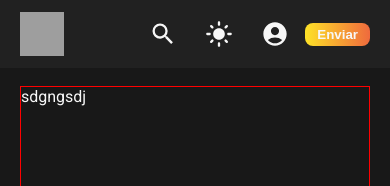
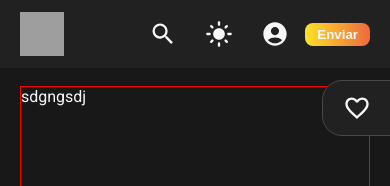
Before and after one commit to BeeSocy/beesocy, a React (Vite) app: page /image/view/1 in a window 390 px wide. Shown: the top 186 px of the page. Built offline with nearby package versions, Linux system fonts and the light colour scheme; grey boxes are pictures that could not be loaded.

Commit message:
UnBodyBar

```diff
--- a/src/pages/ImageVisualization/Componentes/InteractionBar/index.tsx
+++ b/src/pages/ImageVisualization/Componentes/InteractionBar/index.tsx
@@ -1,12 +1,6 @@
 import { useMobile } from '../../../../hooks/useMobile';
-import { BodyBar } from './styles';
-import {
-  MdFavoriteBorder,
-  MdOutlinedFlag,
-  MdOutlineChat,
-  MdOutlineShare,
-  MdBookmarkBorder
-} from 'react-icons/md';
+import { Bar, BodyBar, ContentUnBodyBar, OpenBar, UnBodyBar } from './styles';
+import { MdOutlineChat, MdOutlineShare } from 'react-icons/md';
 import { IconProfile } from '../IconProfile';
 import { Button } from '../../../../components/Widgets/Buttons/Button';
 import { LikeButton } from '../../../../components/Widgets/Buttons/ActionButtons/LikeButton';
@@ -14,11 +8,15 @@ import { IconContext } from 'react-icons';
 import { SaveButton } from '../../../../components/Widgets/Buttons/ActionButtons/SaveButton';
 import { ReportButton } from '../../../../components/Widgets/Buttons/ActionButtons/ReportButton';
 
+/* function openUnBodyBar() {
+  document.getElementById('#UnBodyBar').style.width = '100%';
+}
+ */
 export function InteractionBar() {
   const { isMobile } = useMobile();
   return (
     <>
-      {!isMobile && (
+      {!isMobile ? (
         <BodyBar>
           <IconProfile />
 
@@ -34,6 +32,29 @@ export function InteractionBar() {
             <ReportButton />
           </IconContext.Provider>
         </BodyBar>
+      ) : (
+        <UnBodyBar>
+          <OpenBar>
+            <LikeButton />
+          </OpenBar>
+          <Bar className="">
+            <ContentUnBodyBar>
+              <IconContext.Provider value={{ size: '32' }}>
+                <LikeButton />
+                <Button rounded>
+                  {/* TROCAR */}
+                  <MdOutlineChat />
+                </Button>
+                <Button rounded>
+                  {/* TROCAR */}
+                  <MdOutlineShare />
+                </Button>
+                <SaveButton />
+                <ReportButton />
+              </IconContext.Provider>
+            </ContentUnBodyBar>
+          </Bar>
+        </UnBodyBar>
       )}
     </>
   );
--- a/src/pages/ImageVisualization/Componentes/InteractionBar/styles.ts
+++ b/src/pages/ImageVisualization/Componentes/InteractionBar/styles.ts
@@ -19,9 +19,10 @@ export const BodyBar = styled.div`
 
     justify-content: space-between;
     align-items: center;
+
     gap: 0.8rem;
+    padding: 0.8rem 0.8rem;
 
-    padding: 0.8rem 0.8rem;
     overflow: hidden;
     border: 1px solid ${(props) => props.theme.colors.light};
     button {
@@ -34,3 +35,74 @@ export const BodyBar = styled.div`
 
     } */
 `;
+export const UnBodyBar = styled.div`
+
+`;
+export const Bar = styled.div`
+    z-index: 10;
+
+    position: fixed;
+
+    right: -4rem;
+    top: 0;
+
+    height: 100vh;
+
+    /*  */
+    /*  */
+    /*  */
+    /*  *//* colocar um valor alto aqui em baixo para o GU ver que tem q centralizar os itens dentro do componente Button */
+    &.active{
+        width: 10.8rem;
+    }
+    width: 0;
+
+
+    display: flex;
+    justify-content: space-evenly;
+    flex-direction: column;
+`;
+export const OpenBar = styled.div`
+    z-index: 10;
+
+    position: fixed;
+
+    right: -4rem;
+    top: 8rem;
+
+    height: 5.6rem;
+    width: 10.8rem;
+
+    border-radius: 2rem;
+    border: 1px solid ${(props) => props.theme.colors.light};
+
+    background: ${props => props.theme.colors.primary};
+
+    display: flex;
+    align-items: center;
+
+    padding: 0.8rem;
+`;
+export const ContentUnBodyBar = styled.div`
+    --border: 2rem;
+
+    display: flex;
+
+    flex-direction: column;
+    justify-content: space-evenly;
+
+
+    padding: 0.8rem;
+    gap: 1.2rem;
+    padding-right: var(--border);
+
+    border: 1px solid ${(props) => props.theme.colors.light};
+    border-radius: var(--border);
+
+    background: ${props => props.theme.colors.primary};
+
+`;
+
+export const Button = styled.div`
+
+`;
```
